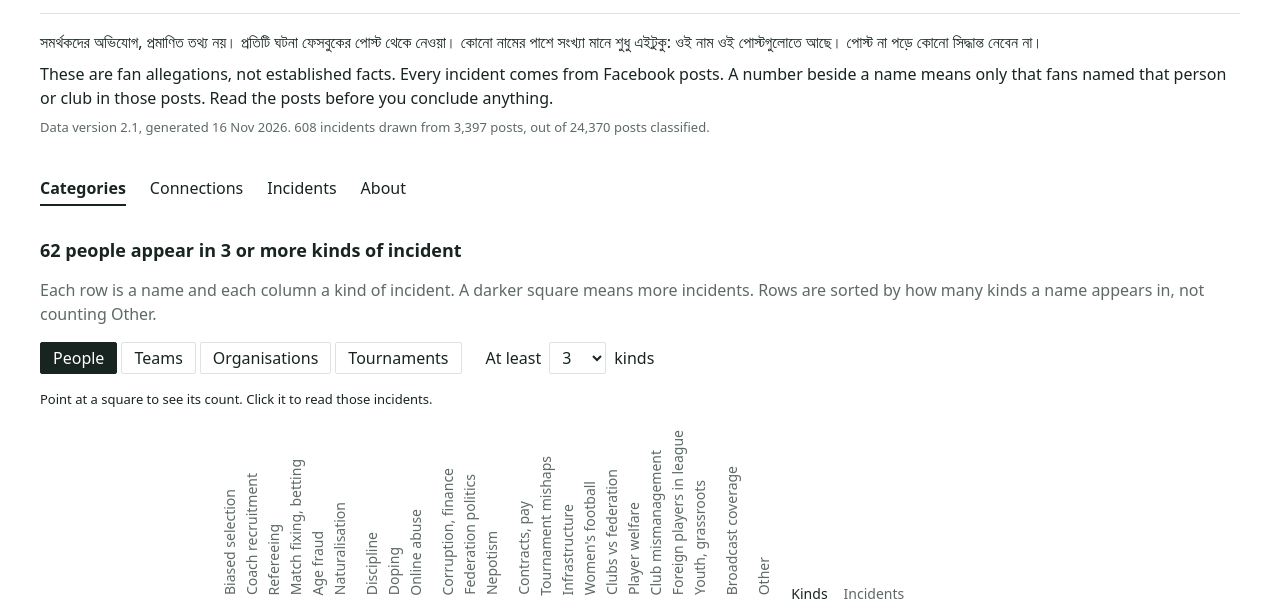
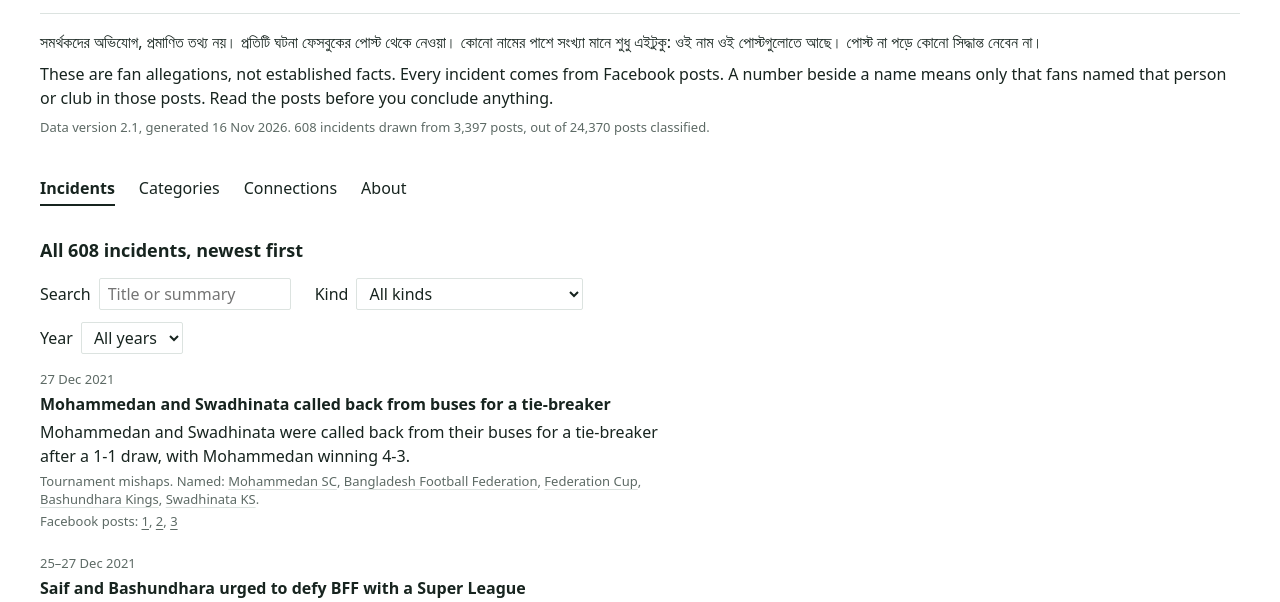
Before and after one commit to aayandeb/bangladesh-football-archive, a plain HTML site: page web/index.html in a window 1280 px wide. Shown: the part 129-731 px from the top of the page. Drawn offline with Linux system fonts and the light colour scheme; a web font is replaced by a local one.

Commit message:
Open the site on the incidents list.
Incidents is the first tab and the landing view, shown as a left column.

```diff
--- a/web/app.js
+++ b/web/app.js
@@ -25,7 +25,7 @@
   }
 
   const state = {
-    view: "categories",
+    view: "incidents",
     type: "person",
     minKinds: 3,
     sort: "kinds",
@@ -672,7 +672,7 @@
 
   function route() {
     const [view, slug] = location.hash.slice(1).split("/");
-    showView(VIEWS.includes(view) ? view : "categories");
+    showView(VIEWS.includes(view) ? view : "incidents");
     const i = slug ? bySlug.get(slug) : undefined;
     if (i !== undefined) {
       if (i !== state.entity) {
--- a/web/index.html
+++ b/web/index.html
@@ -26,13 +26,13 @@
       </header>
 
       <nav class="tabs" aria-label="Views">
+        <a href="#incidents" data-view="incidents">Incidents</a>
         <a href="#categories" data-view="categories">Categories</a>
         <a href="#connections" data-view="connections">Connections</a>
-        <a href="#incidents" data-view="incidents">Incidents</a>
         <a href="#about" data-view="about">About</a>
       </nav>
 
-      <section id="view-categories" class="view" aria-labelledby="matrix-heading">
+      <section id="view-categories" class="view" aria-labelledby="matrix-heading" hidden>
         <h2 id="matrix-heading"></h2>
         <p class="quiet prose">Each row is a name and each column a kind of incident. A darker square means more incidents. Rows are sorted by how many kinds a name appears in, not counting Other.</p>
         <div class="controls">
@@ -90,7 +90,7 @@
         <div class="network" id="network"></div>
       </section>
 
-      <section id="view-incidents" class="view" aria-labelledby="inc-heading" hidden>
+      <section id="view-incidents" class="view" aria-labelledby="inc-heading">
         <h2 id="inc-heading"></h2>
         <div class="controls">
           <label>Search
--- a/web/style.css
+++ b/web/style.css
@@ -305,6 +305,8 @@ input[type="search"] { width: 12rem; }
 
 /* Incidents */
 
+#view-incidents { max-width: 40rem; }
+
 .incidents { display: grid; gap: 24px; }
 
 .incident { display: grid; gap: 4px; }
```
Also changed, not shown: 1 other file.
